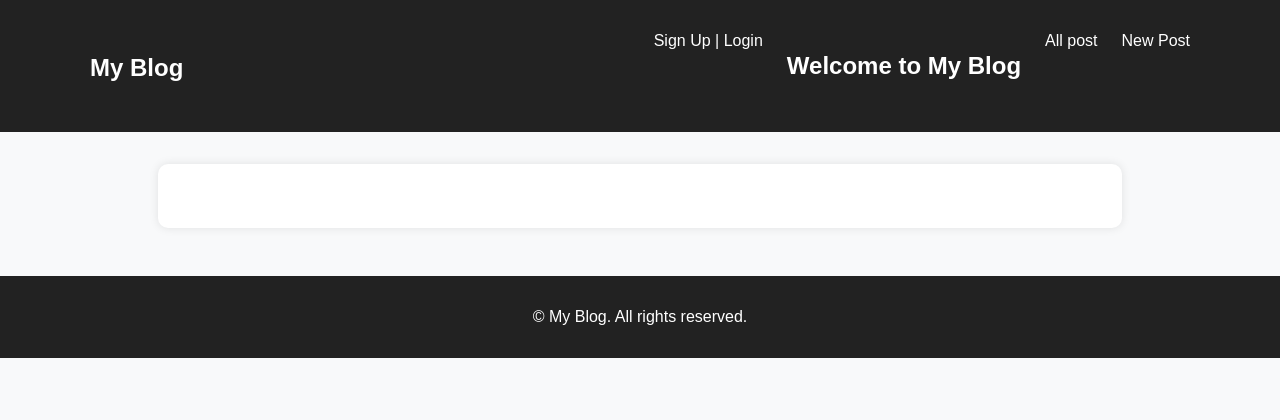
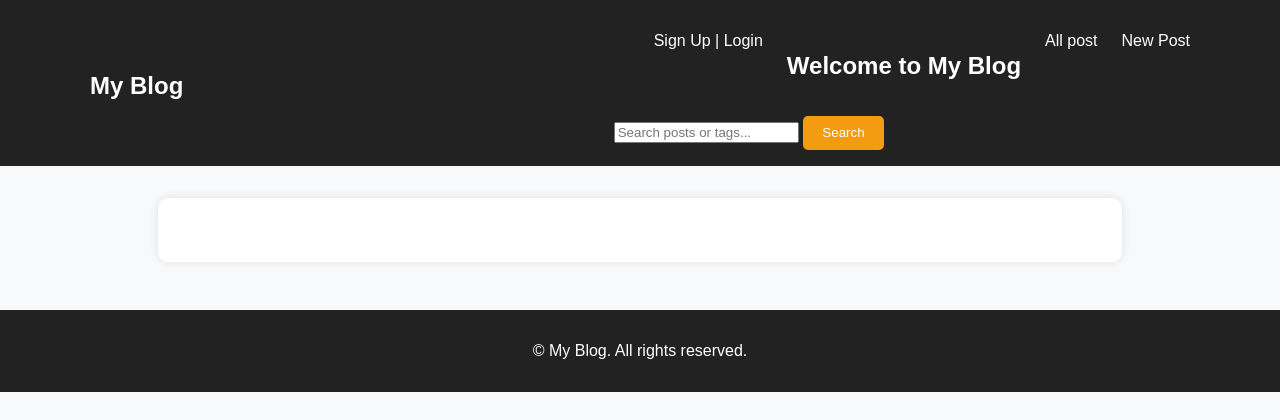
Before and after one commit to Majesticfrank/Alx_DjangoLearnLab, a Django app: page / in a window 1280 px wide. Shown: the top 420 px of the page. Run offline with Django 5.2, Linux system fonts and the light colour scheme; parts of the project's set-up code (start-up, migrations or seed data) failed here and were passed over.

Commit message:
added tag and search function

```diff
--- a/django_blog/blog/templates/base.html
+++ b/django_blog/blog/templates/base.html
@@ -25,7 +25,12 @@
                     <li><a href="{% url 'CreateblogPost' %}">New Post</a></li>
 
 
-                </ul>
+                </ul><form method="get" action="{% url 'search-posts' %}">
+  <input type="text" name="q" placeholder="Search posts or tags..." required>
+  <button type="submit">Search</button>
+</form>
+
+
             </nav>
         </div>
     </header>
--- a/django_blog/blog/urls.py
+++ b/django_blog/blog/urls.py
@@ -28,6 +28,8 @@ urlpatterns=[
 
     path('comment/<int:pk>/update/', views.CommentUpdateView.as_view(), name='edit-comment'),
     path('comment/<int:pk>/delete/', views.CommentDeleteView.as_view(), name='delete-comment'),
+    path('search/', views.search_posts, name='search-posts'),
+    path('tags/<str:tag_name>/', views.posts_by_tag, name='posts-by-tag'),
 
 
 
--- a/django_blog/blog/views.py
+++ b/django_blog/blog/views.py
@@ -1,34 +1,38 @@
-from django.shortcuts import render,redirect, get_object_or_404
+from django.shortcuts import render, redirect, get_object_or_404
 from django.contrib.auth import login, logout, authenticate
-from .forms import SignupForm
+from .forms import SignupForm, CommentForm
 from django.contrib.auth.models import User
 from django.contrib.auth.decorators import login_required
-from django.views.generic import(ListView,DeleteView,DetailView,CreateView,UpdateView)
-from django.urls import reverse
+from django.views.generic import ListView, DeleteView, DetailView, CreateView, UpdateView
+from django.urls import reverse, reverse_lazy
 from django.contrib import messages
-from django.urls import reverse_lazy
-from  django.contrib.auth.mixins import UserPassesTestMixin, LoginRequiredMixin
+from django.contrib.auth.mixins import UserPassesTestMixin, LoginRequiredMixin
 from .models import Post, Comment
-from .forms import CommentForm
-# Create your views here.
+from django.db.models import Q
+from taggit.models import Tag  # ✅ import from taggit
+
+# ------------------------------
+# Authentication Views
+# ------------------------------
 
 def home(request):
     return render(request, "base.html")
 
+
 def signup_view(request):
     if request.method == 'POST':
-        form =SignupForm(request.POST)
+        form = SignupForm(request.POST)
         if form.is_valid():
-            user =form.save()
+            user = form.save()
             login(request, user)
             return redirect("login")
     else:
+        form = SignupForm()
+    return render(request, "blog/register.html", {"form": form})
 
-            form=SignupForm()
-    return render(request, "blog/register.html", {"form":form})
 
 def login_view(request):
-  if request.method == "POST":
+    if request.method == "POST":
         username = request.POST.get("username")
         password = request.POST.get("password")
 
@@ -37,91 +41,82 @@ def login_view(request):
             login(request, user)
             return redirect("listblogPost")
         else:
-            # wrong credentials → show error
             return render(request, "blog/login.html", {"error": "Invalid credentials"})
-
-    # GET request → just show the form
-  return render(request, "blog/login.html")
+    return render(request, "blog/login.html")
 
 
 @login_required
 def profile_view(request):
-    if request.method =="POST":
-        request.user.email =request.POST.get("email")
+    if request.method == "POST":
+        request.user.email = request.POST.get("email")
         request.user.save()
         return redirect("profile")
-    return render(request,"blog/profile.html", {"user":request.user})
+    return render(request, "blog/profile.html", {"user": request.user})
+
 
 def logout_view(request):
     logout(request)
     return redirect("login")
 
 
-
-# CRUD OPERATION
-
-# 1.Display All Post
+# ------------------------------
+# Post CRUD
+# ------------------------------
 
 class ListPostView(ListView):
     model = Post
-    template_name ="blog/post_list.html"
-    context_object_name ="post"
-    ordering =['-published_date']
+    template_name = "blog/post_list.html"
+    context_object_name = "posts"
+    ordering = ['-published_date']
 
 
-# 2. creating a post
-class CreatePostView(CreateView):
+class CreatePostView(LoginRequiredMixin, CreateView):
     model = Post
-    fields = ['title', 'content' ]
-    template_name ="blog/post_form.html"
+    fields = ['title', 'content', 'tags']  # ✅ include tags
+    template_name = "blog/post_form.html"
+
+    def form_valid(self, form):
+        form.instance.author = self.request.user
+        messages.success(self.request, "Post created successfully!")
+        return super().form_valid(form)
 
 
-    def form_valid(self, form):
-        form.instance.author =self.request.user
-        return super().form_valid(form)
-
-# 3. details of a post
 class DetailPostView(DetailView):
     model = Post
     template_name = 'blog/post_detail.html'
 
 
-# 4. update a blog post
-
 class UpdatePostView(LoginRequiredMixin, UserPassesTestMixin, UpdateView):
-
-
     model = Post
-    fields =["title", "content"]
-    template_name ="blog/editing.html"
-
-
+    fields = ["title", "content", "tags"]  # ✅ include tags
+    template_name = "blog/editing.html"
 
     def form_valid(self, form):
         form.instance.author = self.request.user
+        messages.success(self.request, "Post updated successfully!")
         return super().form_valid(form)
 
     def test_func(self):
-        post =self.get_object()
-        return self.request.user==post.author
+        post = self.get_object()
+        return self.request.user == post.author
 
 
-
-class DeletePostView(DeleteView):
+class DeletePostView(LoginRequiredMixin, UserPassesTestMixin, DeleteView):
     model = Post
     template_name = "blog/post_confirm_delete.html"
     success_url = reverse_lazy('listblogPost')
 
+    def test_func(self):
+        post = self.get_object()
+        return self.request.user == post.author
 
 
-
-#Comments CRUD
-
-
+# ------------------------------
+# Comments CRUD
+# ------------------------------
 
 def add_comment(request, post_id):
     post = get_object_or_404(Post, id=post_id)
-
     if request.method == 'POST':
         form = CommentForm(request.POST)
         if form.is_valid():
@@ -129,11 +124,10 @@ def add_comment(request, post_id):
             comment.post = post
             comment.author = request.user
             comment.save()
-            messages.success(request, "Comment posted.")
+            messages.success(request, "Comment posted successfully.")
             return redirect(post.get_absolute_url())
     else:
         form = CommentForm()
-
     return render(request, 'blog/comment_form_inline.html', {'form': form, 'post': post})
 
 
@@ -146,11 +140,11 @@ class CommentCreateView(LoginRequiredMixin, CreateView):
         post = get_object_or_404(Post, id=self.kwargs['post_id'])
         form.instance.post = post
         form.instance.author = self.request.user
+        messages.success(self.request, "Comment added successfully.")
         return super().form_valid(form)
 
     def get_success_url(self):
-        post = get_object_or_404(Post, id=self.kwargs['post_id'])
-        return reverse('post-detail', kwargs={'pk': post.id})
+        return reverse('post-detail', kwargs={'pk': self.kwargs['post_id']})
 
 
 class CommentUpdateView(LoginRequiredMixin, UserPassesTestMixin, UpdateView):
@@ -159,7 +153,7 @@ class CommentUpdateView(LoginRequiredMixin, UserPassesTestMixin, UpdateView):
     template_name = 'blog/comment_edit.html'
 
     def form_valid(self, form):
-        messages.success(self.request, "Comment updated.")
+        messages.success(self.request, "Comment updated successfully.")
         return super().form_valid(form)
 
     def test_func(self):
@@ -168,6 +162,7 @@ class CommentUpdateView(LoginRequiredMixin, UserPassesTestMixin, UpdateView):
 
     def get_success_url(self):
         return self.object.post.get_absolute_url()
+
 
 class CommentDeleteView(LoginRequiredMixin, UserPassesTestMixin, DeleteView):
     model = Comment
@@ -178,14 +173,32 @@ class CommentDeleteView(LoginRequiredMixin, UserPassesTestMixin, DeleteView):
         return comment.author == self.request.user
 
     def delete(self, request, *args, **kwargs):
-        # show message and redirect to post detail
         obj = self.get_object()
         post_url = obj.post.get_absolute_url()
-        messages.success(request, "Comment deleted.")
-        return super().delete(request, *args, **kwargs)
+        messages.success(request, "Comment deleted successfully.")
+        response = super().delete(request, *args, **kwargs)
+        return redirect(post_url)
 
-    def get_success_url(self):
-        # after deletion, go back to the post
-        # Note: self.object no longer exists after delete(), but Django's DeleteView will call get_success_url before final redirect
-        # to be safe, we track in delete() above; still provide fallback:
-        return reverse('home')
+
+# ------------------------------
+# Tag and Search Views (taggit)
+# ------------------------------
+
+def search_posts(request):
+    query = request.GET.get('q', '').strip()
+    results = []
+
+    if query:
+        results = Post.objects.filter(
+            Q(title__icontains=query) |
+            Q(content__icontains=query) |
+            Q(tags__name__icontains=query)
+        ).distinct()
+
+    return render(request, 'blog/search_results.html', {'results': results, 'query': query})
+
+
+def posts_by_tag(request, tag_name):
+    tag = get_object_or_404(Tag, name=tag_name)
+    posts = Post.objects.filter(tags__name__iexact=tag.name)
+    return render(request, 'blog/posts_by_tag.html', {'tag': tag, 'posts': posts})
--- a/django_blog/django_blog/settings.py
+++ b/django_blog/django_blog/settings.py
@@ -38,7 +38,8 @@ INSTALLED_APPS = [
     "django.contrib.sessions",
     "django.contrib.messages",
     "django.contrib.staticfiles",
-    "blog"
+    "blog",
+    'taggit',
 ]
 
 MIDDLEWARE = [
```
Also changed, not shown: django_blog/blog/forms.py (+18 -1 lines), django_blog/blog/models.py (+11 -5 lines), django_blog/blog/templates/blog/post_detail.html (+10 -0 lines), django_blog/blog/migrations/0003_tag.py (added).
